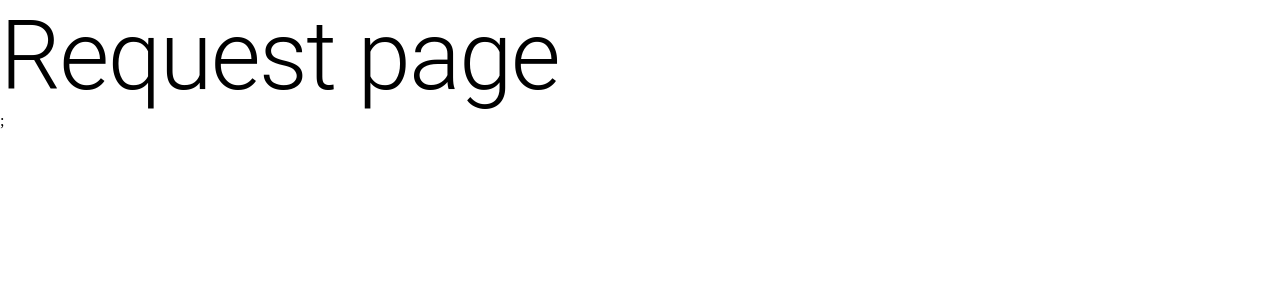
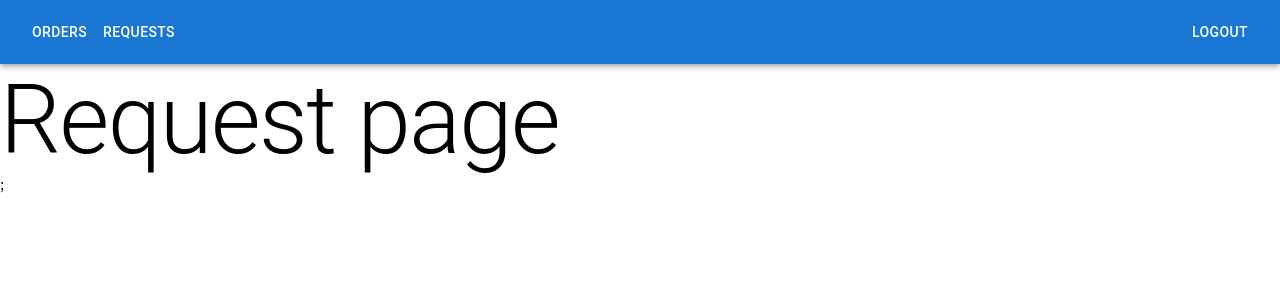
Before and after one commit to jenslys/artcommission, a React (Create React App) app: page /requests in a window 1280 px wide. Shown: the top 300 px of the page. Built offline with nearby package versions, Linux system fonts and the light colour scheme; no server answers; sample sign-in values are in the browser's storage.

Commit message:
[Feat] - Add navigation bar (#19)

```diff
--- a/src/App.js
+++ b/src/App.js
@@ -8,6 +8,7 @@ import Login from './pages/Login';
 import Requests from './pages/Requests';
 import Orders from './pages/Orders';
 import NotFound from './pages/NotFound';
+import Navbar from './components/Navbar';
 
 function App() {
   const { user, authIsReady } = useAuthContext();
@@ -15,6 +16,7 @@ function App() {
     <div className='App'>
       {authIsReady && (
         <BrowserRouter>
+          <Navbar />
           <Routes>
             <Route path='/' element={<Form />} />
             <Route
--- /dev/null
+++ b/src/components/Navbar.js
@@ -0,0 +1,60 @@
+import * as React from 'react';
+import AppBar from '@mui/material/AppBar';
+import Box from '@mui/material/Box';
+import Toolbar from '@mui/material/Toolbar';
+import Typography from '@mui/material/Typography';
+import Button from '@mui/material/Button';
+import { useLogout } from '../hooks/useLogout';
+import { useAuthContext } from '../hooks/useAuthContext';
+import { useNavigate } from 'react-router-dom';
+
+export default function Navbar() {
+  const { user } = useAuthContext();
+  const { logout } = useLogout();
+  const navigate = useNavigate();
+
+  const navigateToOrders = () => {
+    navigate('/orders');
+  };
+
+  const navigateToRequests = () => {
+    navigate('/requests');
+  };
+
+  const navigateToLogin = () => {
+    navigate('/login');
+  };
+
+  return (
+    <Box sx={{ flexGrow: 1 }}>
+      <AppBar position='static'>
+        <Toolbar>
+          <Typography variant='h6' component='div' sx={{ flexGrow: 1 }}>
+            {user && (
+              <Button color='inherit' onClick={navigateToOrders}>
+                Orders
+              </Button>
+            )}
+            {user && (
+              <Button color='inherit' onClick={navigateToRequests}>
+                Requests
+              </Button>
+            )}
+          </Typography>
+          <Typography variant='h6' component='div'>
+            {!user && (
+              <Button color='inherit' onClick={navigateToLogin}>
+                Login
+              </Button>
+            )}
+            {user && (
+              <Button color='inherit' onClick={logout}>
+                Logout
+              </Button>
+            )}
+          </Typography>
+        </Toolbar>
+      </AppBar>
+    </Box>
+  );
+}
--- a/src/pages/Requests.js
+++ b/src/pages/Requests.js
@@ -1,4 +1,5 @@
 import Typography from '@mui/material/Typography';
+
 export default function Requests() {
   return (
     <div>
```
